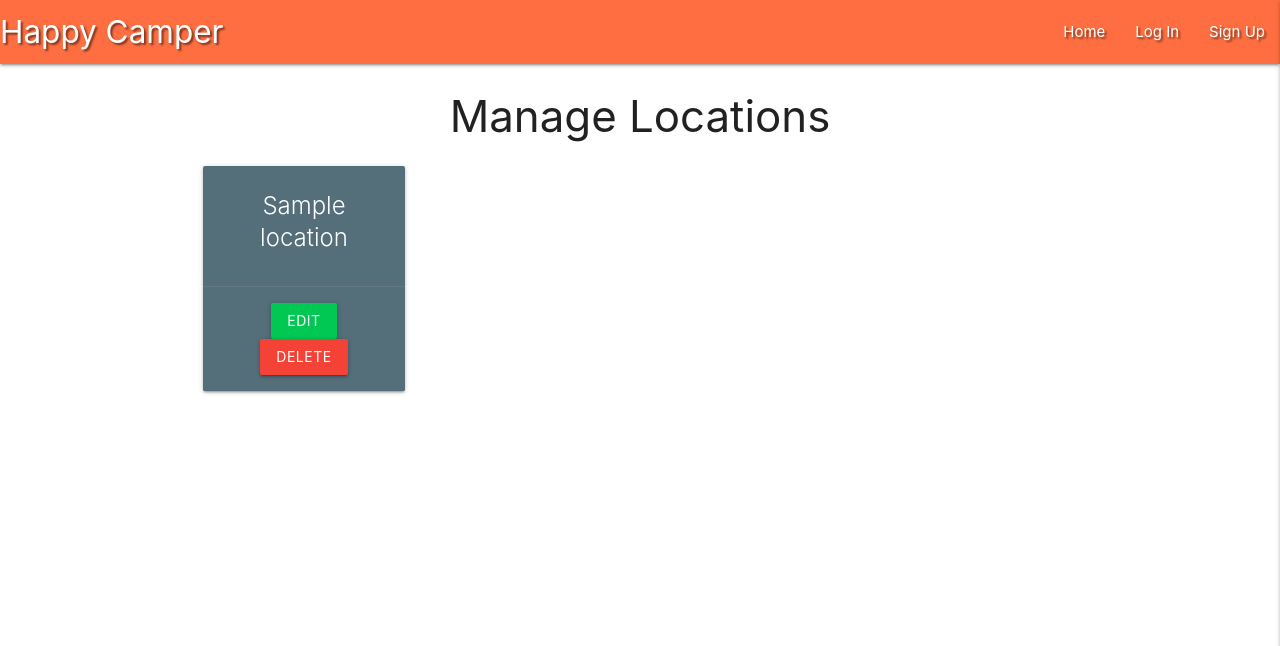
After one commit to EmmaJane22/HappyCamper, a Flask app: page /get_locations in a window 1280 px wide. The commit adds this page. Shown: the top 646 px of the page. Run offline with Flask 2, Linux system fonts and the light colour scheme; a database or web service that is not in the repository returns one stand-in record (values such as "Sample title"); some libraries are stand-ins or nearby versions.

Commit message:
Manage locations template added

```diff
--- a/app.py
+++ b/app.py
@@ -153,6 +153,13 @@ def delete_review(site_id):
     return redirect(url_for("get_sites"))
 
 
+# Manage Locations
+@app.route("/get_locations")
+def get_locations():
+    locations = list(mongo.db.locations.find().sort("location_name", 1))
+    return render_template("locations.html", locations=locations)
+
+
 if __name__ == "__main__":
     app.run(host=os.environ.get("IP"),
             port=int(os.environ.get("PORT")),
--- a/templates/base.html
+++ b/templates/base.html
@@ -29,7 +29,9 @@
                     <li><a href="{{ url_for('profile', username=session['user']) }}">Profile</a></li>
                     <li><a href="#">Find Campsite</a></li>
                     <li><a href="{{ url_for('add_review') }}">Add Review</a></li>
-                    <li><a href="#">Manage Locations</a></li>
+                    {% if session.user|lower == "admin"|lower %}
+                        <li><a href="{{ url_for('get_locations') }}">Manage Locations</a></li>
+                    {% endif %}
                     <li><a href="{{ url_for('logout') }}">Log Out</a></li>
                 {% else %}
                     <li><a href="{{ url_for('login') }}">Log In</a></li>
@@ -47,7 +49,9 @@
                 <li><a href="{{ url_for('profile', username=session['user']) }}">Profile</a></li>
                 <li><a href="#">Find Campsite</a></li>
                 <li><a href="{{ url_for('add_review') }}">Add Review</a></li>
-                <li><a href="#">Manage Locations</a></li>
+                {% if session.user|lower == "admin"|lower %}
+                        <li><a href="{{ url_for('get_locations') }}">Manage Locations</a></li>
+                    {% endif %}
                 <li><a href="{{ url_for('logout') }}">Log Out</a></li>
             {% else %}
                 <li><a href="{{ url_for('login') }}">Log In</a></li>
--- /dev/null
+++ b/templates/locations.html
@@ -0,0 +1,22 @@
+{% extends "base.html" %}
+{% block content %}
+
+    <h3 class="center-align">Manage Locations</h3>
+
+    <div class="row">
+        {% for location in locations %}
+            <div class="col s12 m3">
+                <div class="card blue-grey darken-1 center-align">
+                    <div class="card-content white-text">
+                        <span class="card-title">{{ location.location_name }}</span>
+                    </div>
+                    <div class="card-action">
+                        <a href="#" class="btn green accent-4">Edit</a>
+                        <a href="#" class="btn red">Delete</a>
+                    </div>
+                </div>
+            </div>
+        {% endfor %}
+    </div>
+
+{% endblock %}
--- a/templates/sites.html
+++ b/templates/sites.html
@@ -2,7 +2,7 @@
 {% block content %}
 
 <div>
-    <h3 class="center-align"> Browse Sites</h3>
+    <h3 class="center-align">Browse Sites</h3>
 </div>
 
 
```
